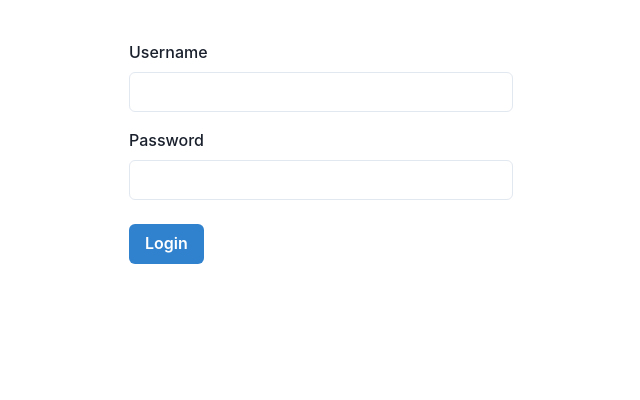
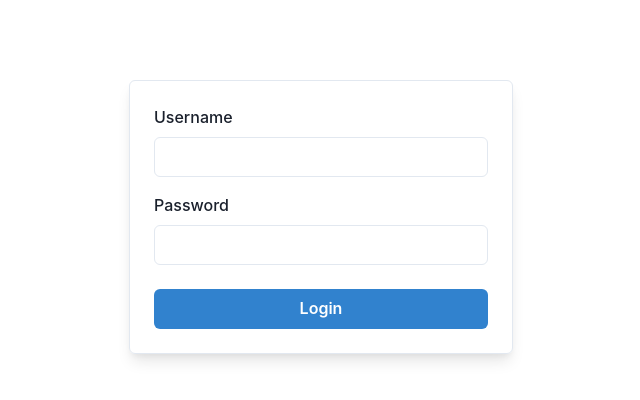
Before and after one commit to Tane4ka170/legiosoft-react-application-for-transaction-management, a React (Vite) app: page /login in a window 1280 px wide. Shown: the top 400 px of the page, without its empty margins (319-959 px from the left). Built offline with nearby package versions, Linux system fonts and the light colour scheme; what alasql would draw is missing.

Commit message:
Styled LoginForm

```diff
--- a/src/components/LoginForm/LoginForm.tsx
+++ b/src/components/LoginForm/LoginForm.tsx
@@ -1,4 +1,3 @@
-import React from "react";
 import { useForm } from "react-hook-form";
 import { useNavigate } from "react-router-dom";
 import {
@@ -29,7 +28,15 @@ const LoginPage = () => {
   };
 
   return (
-    <Box maxW="sm" mx="auto" mt="10">
+    <Box
+      maxW="sm"
+      mx="auto"
+      mt="20"
+      p="6"
+      boxShadow="lg"
+      borderWidth="1px"
+      borderRadius="md"
+    >
       <form onSubmit={handleSubmit(onSubmit)}>
         <FormControl id="username" isInvalid={!!errors.username}>
           <FormLabel>Username</FormLabel>
@@ -53,7 +60,7 @@ const LoginPage = () => {
           )}
         </FormControl>
 
-        <Button mt="6" colorScheme="blue" type="submit">
+        <Button mt="6" colorScheme="blue" type="submit" width="full">
           Login
         </Button>
       </form>
```
